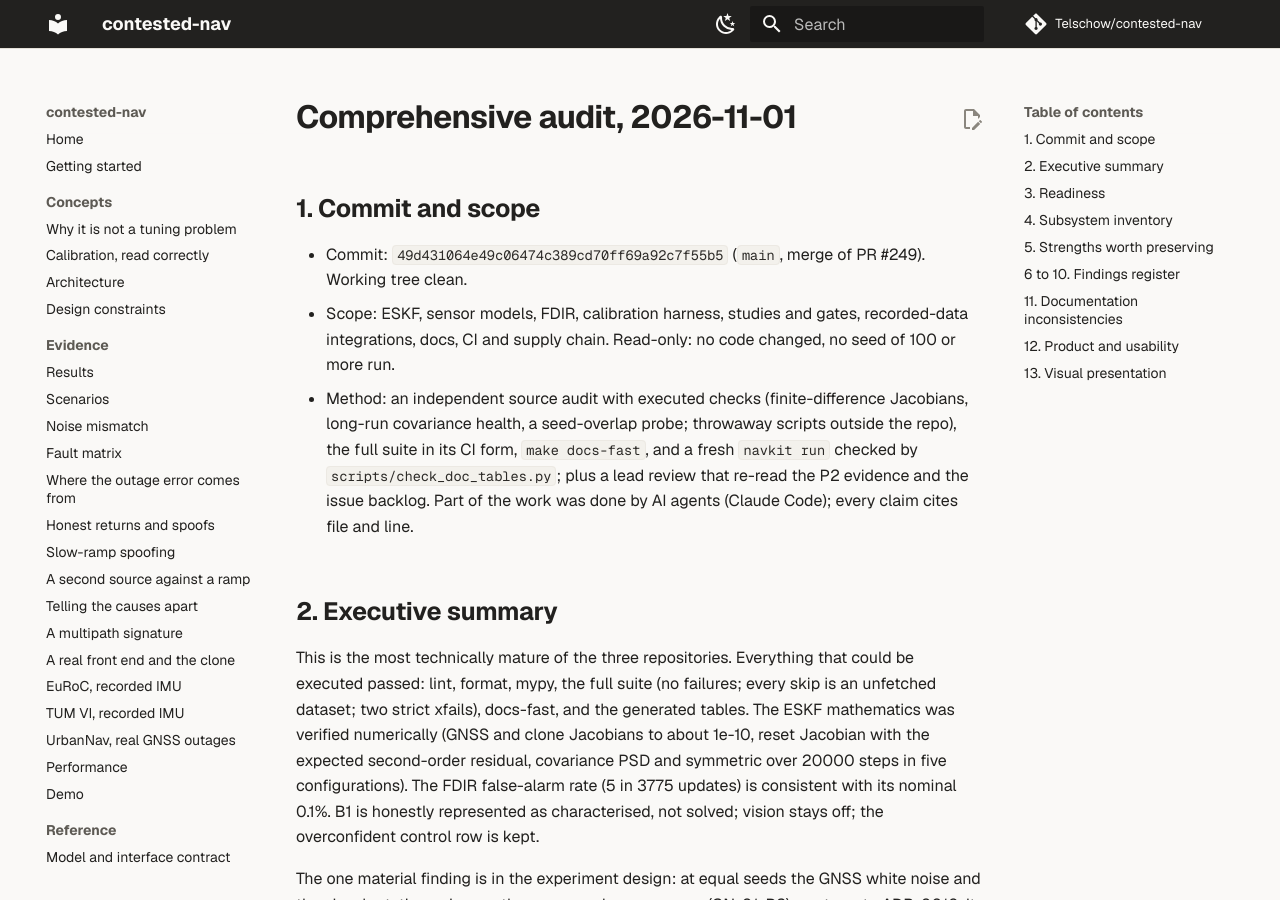
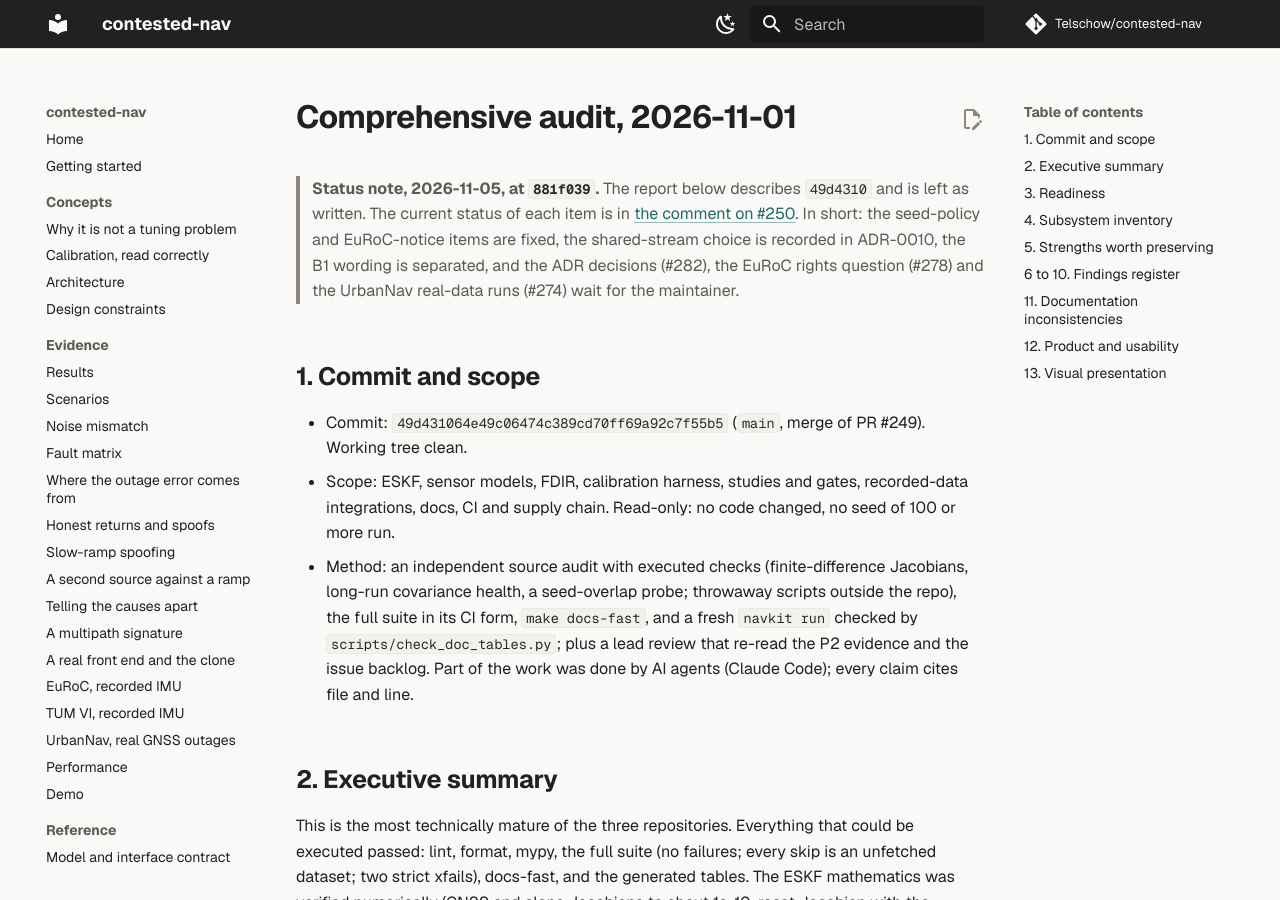
Before and after one commit to Telschow/contested-nav, an MkDocs documentation site: the page built from docs/audits/2026-11-01-comprehensive-audit.md, in a window 1280 px wide and 900 px high. Built offline with MkDocs 1.6.1 and Material for MkDocs 9.7.7, drawn with Linux system fonts in a browser that asks for light colours; comment, search, counter and statistics services are not loaded.

Commit message:
docs(audit): add a dated status note pointing to the #250 status comment
Co-Authored-By: Claude Sonnet 5.5 <noreply@anthropic.com>
Claude-Session: https://claude.ai/code/session_011kcqHScTnnxa1dRawTRkzb

```diff
--- a/docs/audits/2026-11-01-comprehensive-audit.md
+++ b/docs/audits/2026-11-01-comprehensive-audit.md
@@ -1,4 +1,10 @@
 # Comprehensive audit, 2026-11-01
+
+> **Status note, 2026-11-05, at `881f039`.** The report below describes `49d4310` and is left as written.
+> The current status of each item is in [the comment on #250](https://github.com/Telschow/contested-nav/issues/250).
+> In short: the seed-policy and EuRoC-notice items are fixed, the shared-stream choice is recorded in ADR-0010,
+> the B1 wording is separated, and the ADR decisions (#282), the EuRoC rights question (#278) and the
+> UrbanNav real-data runs (#274) wait for the maintainer.
 
 ## 1. Commit and scope
 
```
